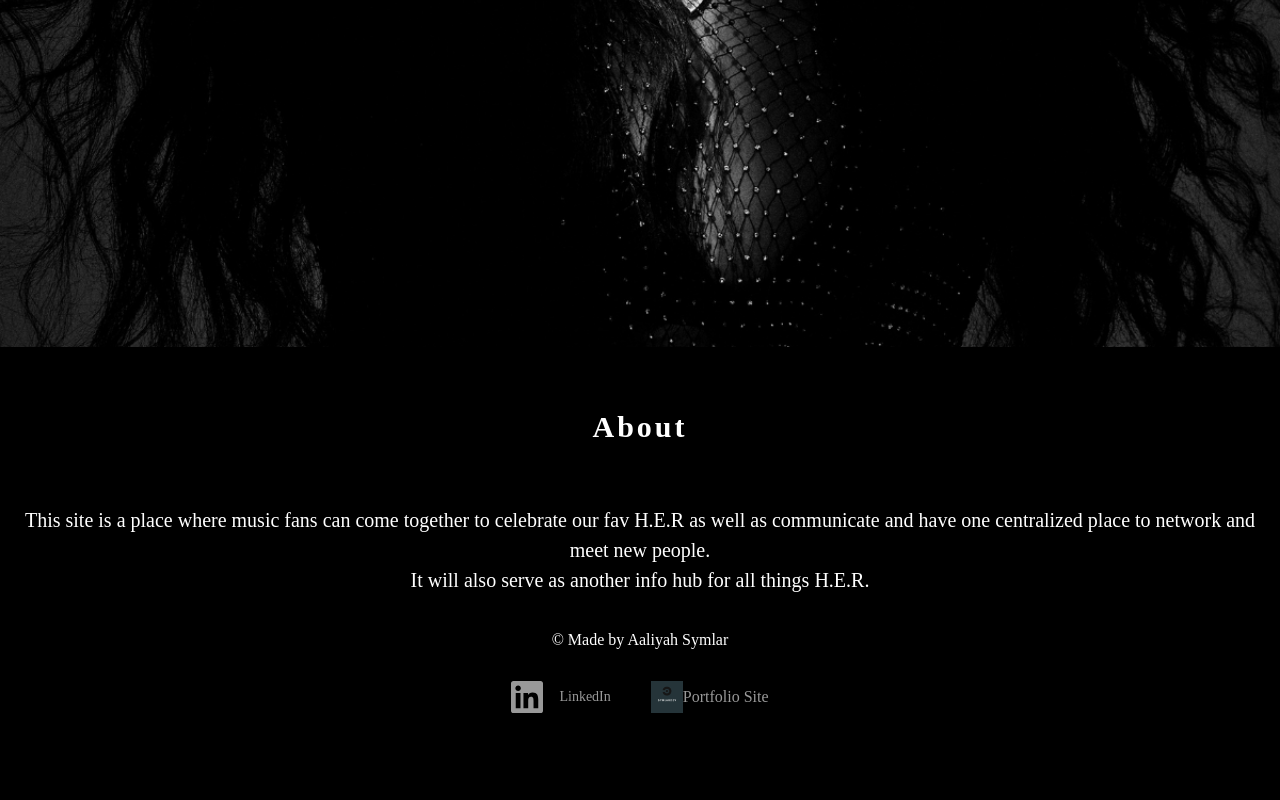
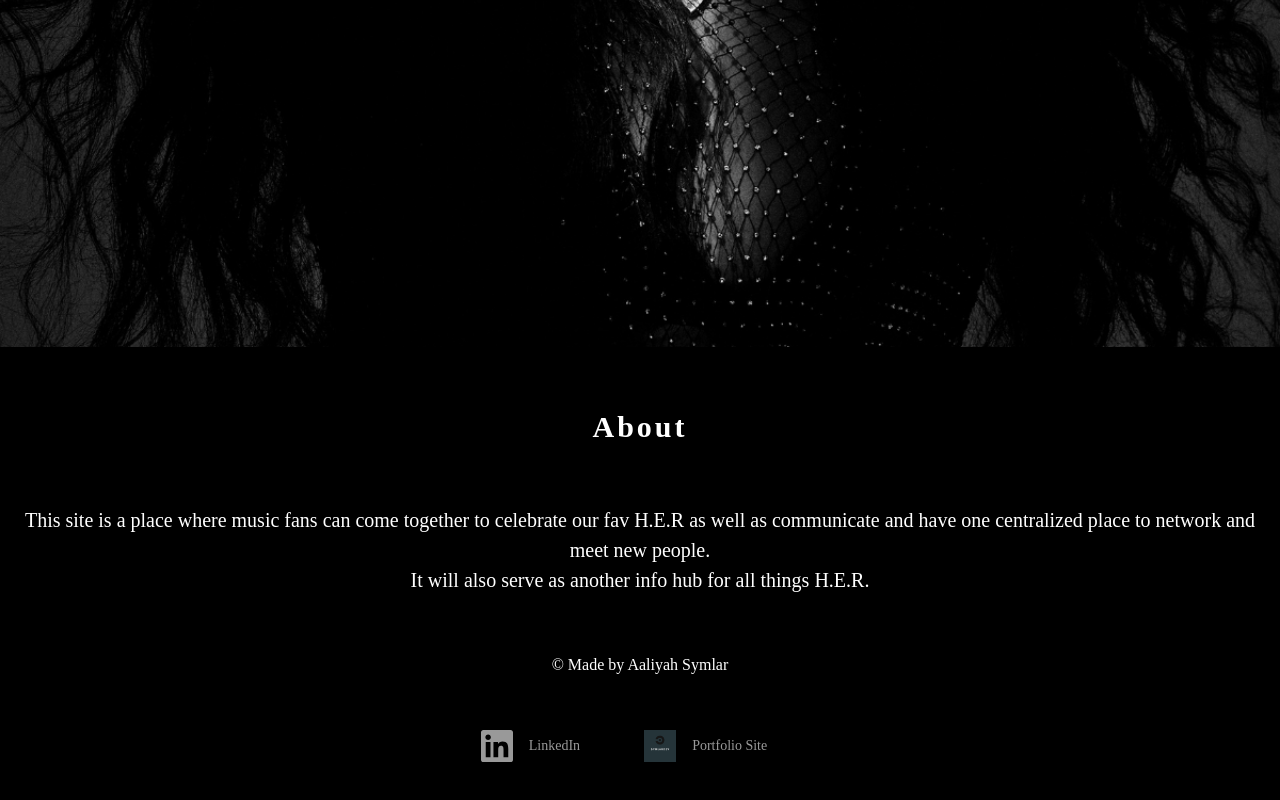
Before and after one commit to symlara/hersite, a React (Create React App) app: page / in a window 1280 px wide. Shown: the part 848-1648 px from the top of the page. Before the commit the page ends 1593 px from the top, so only its background shows below. Built offline with nearby package versions, Linux system fonts and the light colour scheme.

Commit message:
added samples to page with styles. added new styles to footerr

```diff
--- a/src/components/Footer.js
+++ b/src/components/Footer.js
@@ -6,16 +6,16 @@ import 'tachyons';
 function Footer() {
     return (
 
-        <footer class="tc-l bg-center cover footer">
-        <div class="w-100 ph3 pv3">
+        <footer class="tc-l bg-center cover footer pa4">
+        <div class="w-100 ph3 pv7">
             <p>&copy; Made by Aaliyah Symlar</p>
               <a class="link white-60 bg-transparent hover-white inline-flex items-center ma2 tc br2 pa2" href="https://www.linkedin.com/in/aaliyah-symlar-931213102" title="LinkedIn">
-                <svg class="dib h2 w2" fill="currentColor" xmlns="http://www.w3.org/2000/svg" viewBox="0 0 16 16" fill-rule="evenodd" clip-rule="evenodd" stroke-linejoin="round" stroke-miterlimit="1.414"><path d="M13.632 13.635h-2.37V9.922c0-.886-.018-2.025-1.234-2.025-1.235 0-1.424.964-1.424 1.96v3.778h-2.37V6H8.51V7.04h.03c.318-.6 1.092-1.233 2.247-1.233 2.4 0 2.845 1.58 2.845 3.637v4.188zM3.558 4.955c-.762 0-1.376-.617-1.376-1.377 0-.758.614-1.375 1.376-1.375.76 0 1.376.617 1.376 1.375 0 .76-.617 1.377-1.376 1.377zm1.188 8.68H2.37V6h2.376v7.635zM14.816 0H1.18C.528 0 0 .516 0 1.153v13.694C0 15.484.528 16 1.18 16h13.635c.652 0 1.185-.516 1.185-1.153V1.153C16 .516 15.467 0 14.815 0z" fill-rule="nonzero"/></svg>
+                <svg class="dib h2" fill="currentColor" xmlns="http://www.w3.org/2000/svg" viewBox="0 0 16 16" fill-rule="evenodd" clip-rule="evenodd" stroke-linejoin="round" stroke-miterlimit="1.414"><path d="M13.632 13.635h-2.37V9.922c0-.886-.018-2.025-1.234-2.025-1.235 0-1.424.964-1.424 1.96v3.778h-2.37V6H8.51V7.04h.03c.318-.6 1.092-1.233 2.247-1.233 2.4 0 2.845 1.58 2.845 3.637v4.188zM3.558 4.955c-.762 0-1.376-.617-1.376-1.377 0-.758.614-1.375 1.376-1.375.76 0 1.376.617 1.376 1.375 0 .76-.617 1.377-1.376 1.377zm1.188 8.68H2.37V6h2.376v7.635zM14.816 0H1.18C.528 0 0 .516 0 1.153v13.694C0 15.484.528 16 1.18 16h13.635c.652 0 1.185-.516 1.185-1.153V1.153C16 .516 15.467 0 14.815 0z" fill-rule="nonzero"/></svg>
                 <span class="f6 ml3 pr2">LinkedIn</span>
               </a>
-              <a class="link white-60 bg-transparent hover-white inline-flex items-center ma2 tc br2 pa2" href="https://symlara.github.io/react-portfolio/" title="Portfolio">
-                <img class="dib h2"  fill="currentColor" viewBox="0 0 16 16" fill-rule="evenodd"  clip-rule="evenodd"  stroke-linejoin="round" stroke-miterlimit="1.414" alt="symlar-logo" src={logo}  />
-                <span>Portfolio Site</span>
+              <a class="link white-60 bg-transparent hover-white inline-flex items-center ma2 tc br2 pa4" href="https://symlara.github.io/react-portfolio/" title="Portfolio">
+                <img class="dib h2 w2"  fill="currentColor" viewBox="0 0 16 16" fill-rule="evenodd"  clip-rule="evenodd"  stroke-linejoin="round" stroke-miterlimit="1.414" alt="symlar-logo" src={logo}  />
+                <span class="f6 ml3 pr2">Portfolio Site</span>
             </a>
         </div>
     </footer>
--- a/src/components/Samples.js
+++ b/src/components/Samples.js
@@ -6,7 +6,7 @@ import 'tachyons';
 
 function Samples () {
     return (
-        <div className='samples'>
+        <div>
        {
          data && data.map ( data => {
            return (
@@ -16,12 +16,9 @@ function Samples () {
               { data.readable ? (
 
             <div className="main">
+              <div className="fl f3 tc lh-copy pv3" id="samples">
 
-                {/* left side */}
-
-              <div className="left">
-
-                 <a id="samples" href={data.preview}>{data.title}</a>
+                 <a href={data.preview}>{data.title}</a>
               </div>
             </div>
               ) : null }
--- a/src/index.css
+++ b/src/index.css
@@ -15,9 +15,6 @@ body {
     monospace;
 } */
 
-.left {
-  text-align: left;
-}
 
 .right{
   text-align:right;
@@ -94,12 +91,26 @@ body {
 /* sample styles */
 
 #samples {
-  text-decoration: none;
-  color: #ffffff;
+  font-size: 20px;
+  line-height: 1.5;
 }
 
-#samples:hover{
+
+
+
+#samples a {
+  color: #fff;
+  text-decoration: none;
+  padding: 20px;
+  font-style: italic;
+
+}
+
+#samples a:hover{
   opacity: 1;
   transition: opacity .15s ease-in;
   color: lightgray;
 }
+
+
+/* footer */
```
